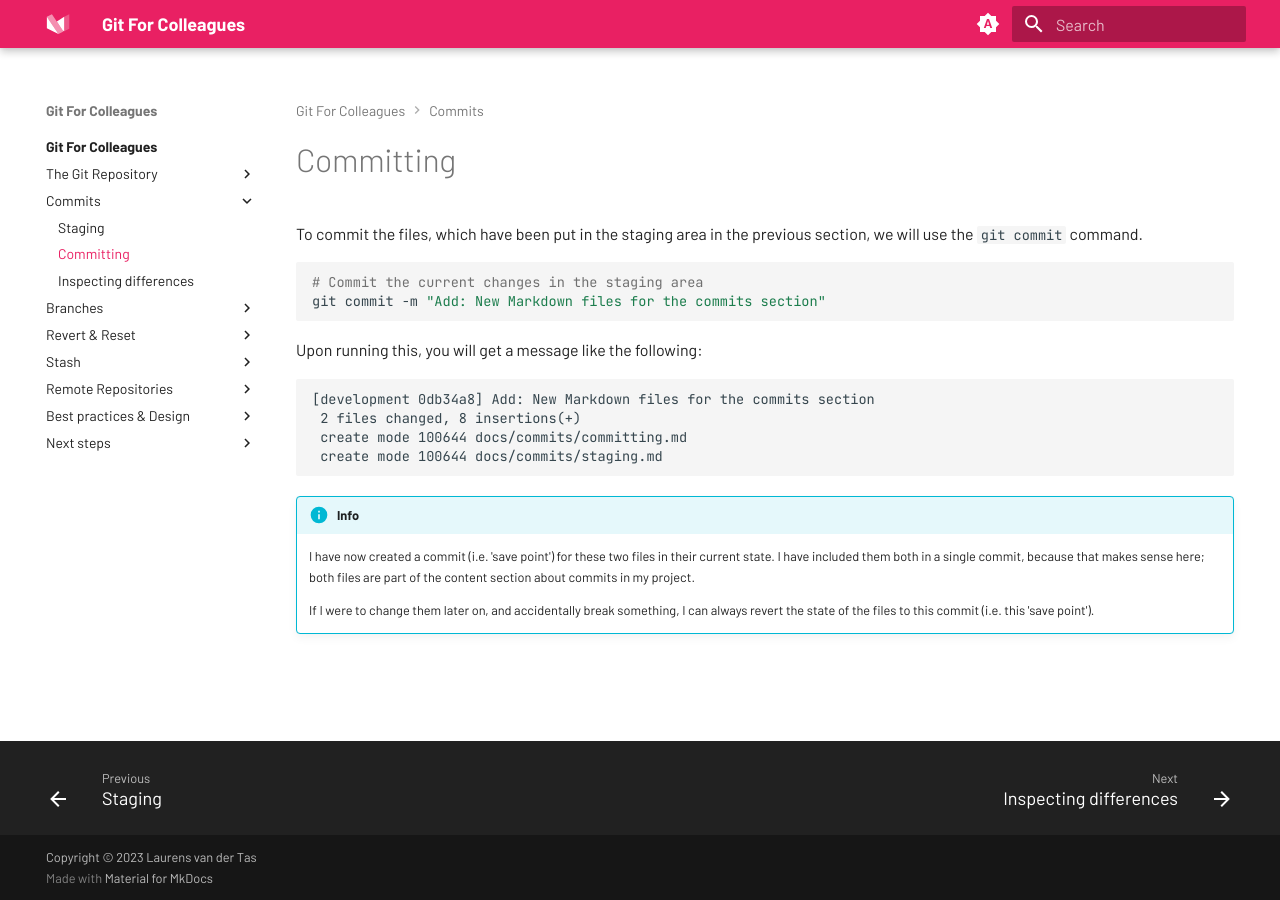
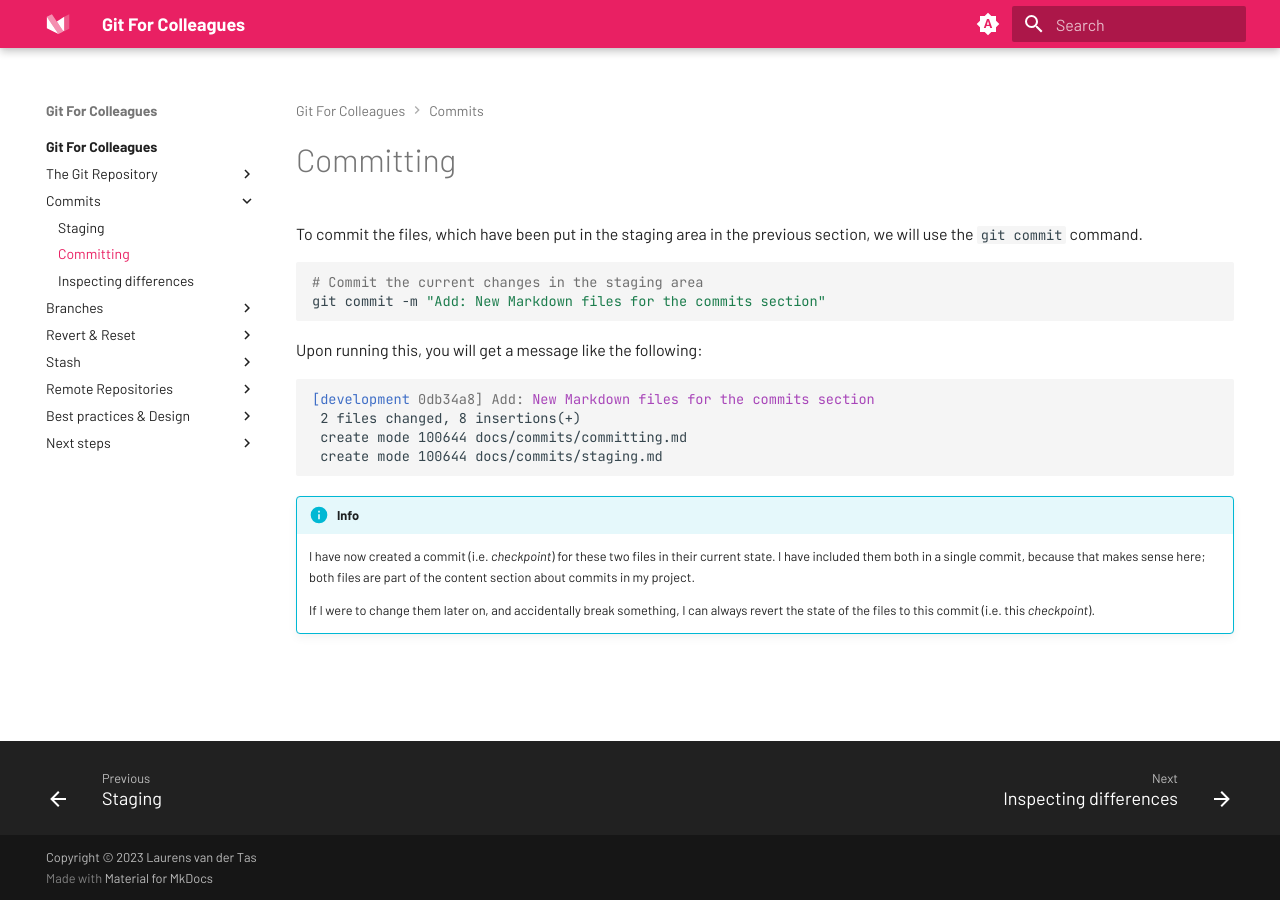
Before and after one commit to LPvdT/git-for-colleagues, an MkDocs documentation site: the page built from docs/commits/committing.md, in a window 1280 px wide. Built offline with MkDocs 1.6.1 and Material for MkDocs 9.7.7, drawn with Linux system fonts in a browser that asks for light colours.

Commit message:
Change: QoL commits

````diff
--- a/docs/commits/committing.md
+++ b/docs/commits/committing.md
@@ -9,7 +9,7 @@ git commit -m "Add: New Markdown files for the commits section"
 
 Upon running this, you will get a message like the following:
 
-```
+```termcap
 [development 0db34a8] Add: New Markdown files for the commits section
  2 files changed, 8 insertions(+)
  create mode 100644 docs/commits/committing.md
@@ -17,6 +17,6 @@ Upon running this, you will get a message like the following:
 ```
 
 !!! info
-    I have now created a commit (i.e. 'save point') for these two files in their current state. I have included them both in a single commit, because that makes sense here; both files are part of the content section about commits in my project.
+    I have now created a commit (i.e. *checkpoint*) for these two files in their current state. I have included them both in a single commit, because that makes sense here; both files are part of the content section about commits in my project.
 
-    If I were to change them later on, and accidentally break something, I can always revert the state of the files to this commit (i.e. this 'save point').
+    If I were to change them later on, and accidentally break something, I can always revert the state of the files to this commit (i.e. this *checkpoint*).
````
Also changed, not shown: docs/commits/index.md (+1 -1 lines).
